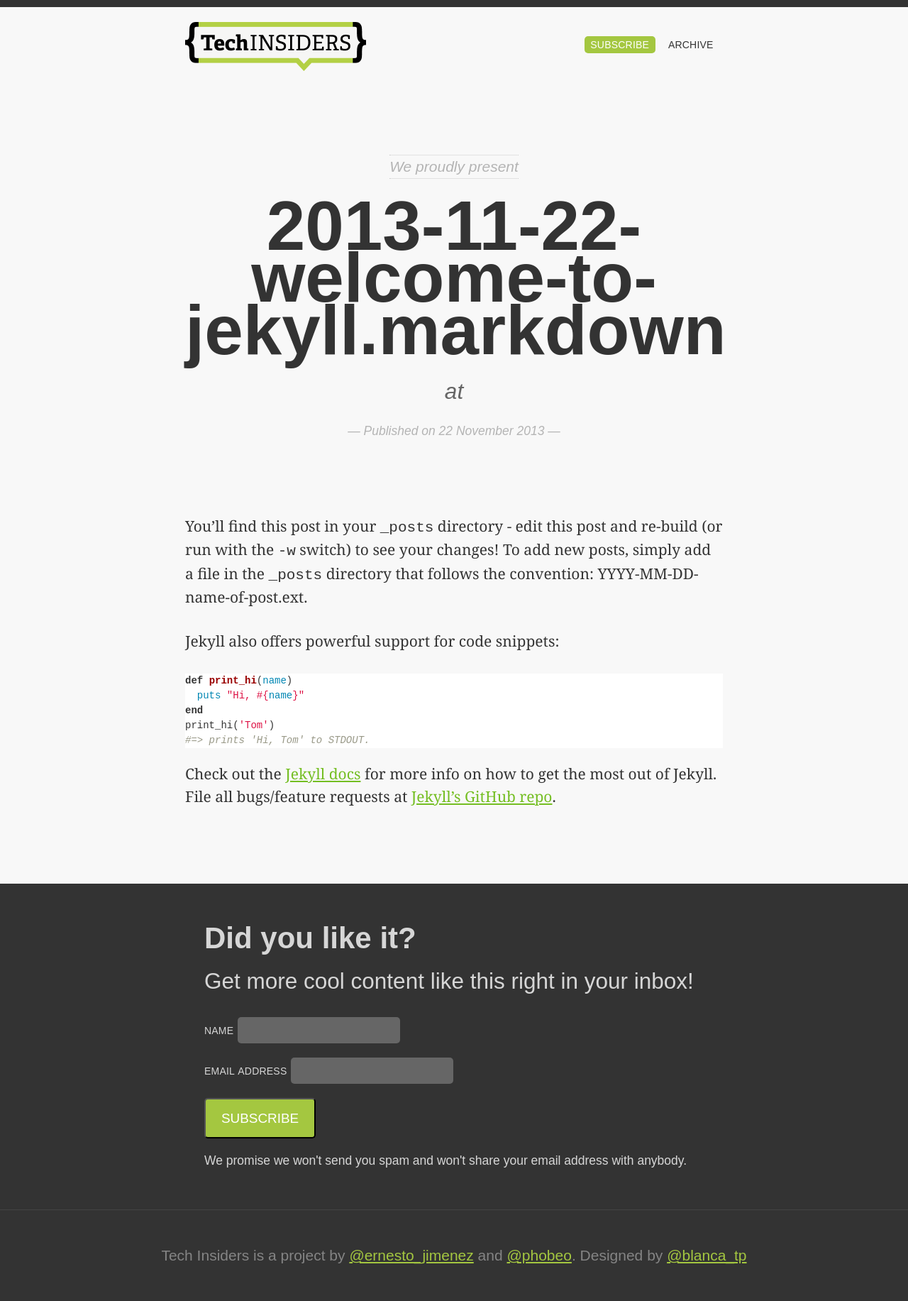
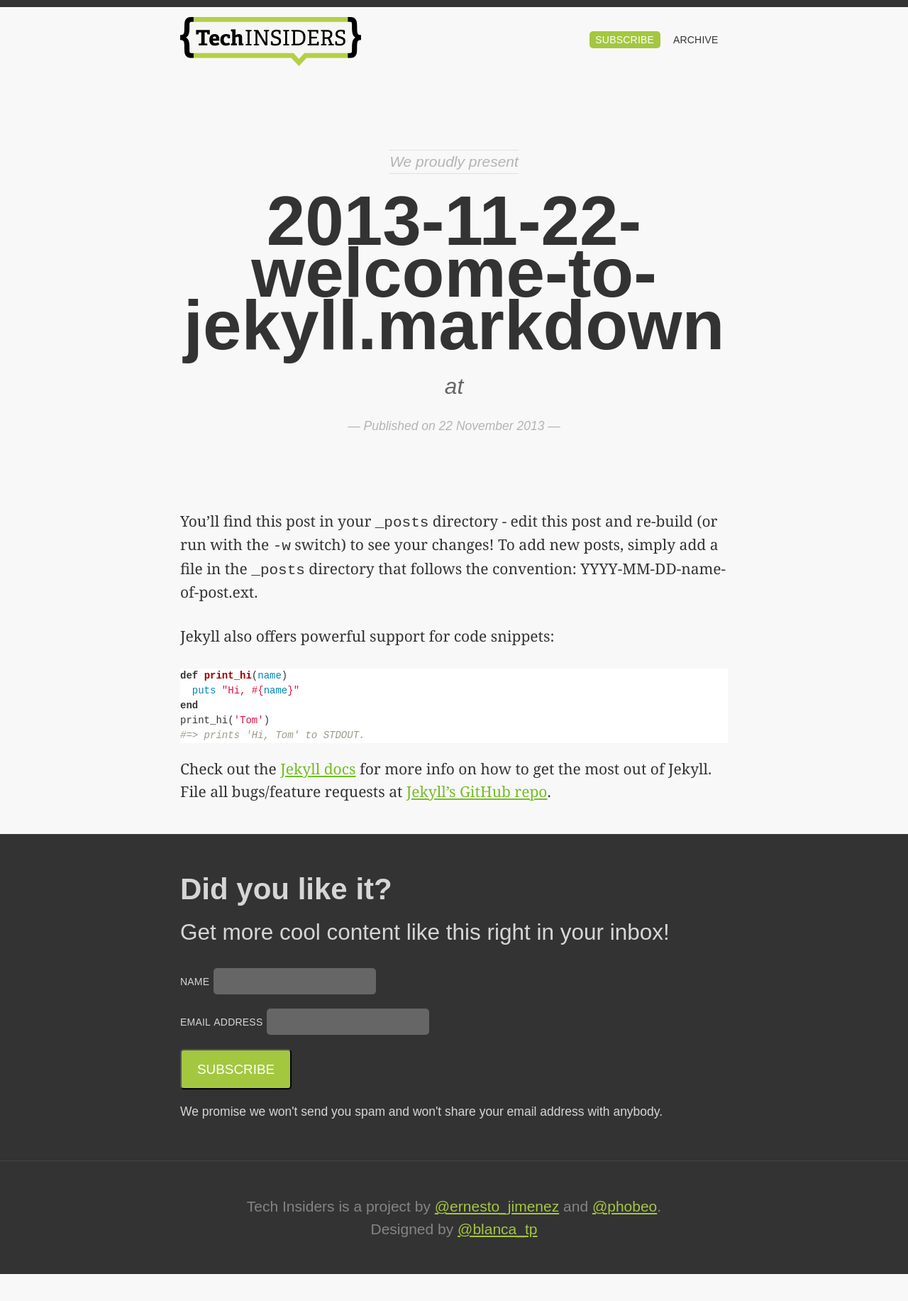
Before and after one commit to localistico/techinsiders.io, a Jekyll site: the page built from _posts/2013-11-22-welcome-to-jekyll.markdown, in a window 1280 px wide. Shown: the whole page at 71% size. Built offline with Jekyll 4.4.1, drawn with Linux system fonts in a browser that asks for light colours; Markdown is read by kramdown in place of the engine named in the settings; comment, search, counter and statistics services are not loaded; after the commit the page ends 1795 px from its top, so only the background shows below that.

Commit message:
Fix footer and subscribe paddings

```diff
--- a/_includes/subscribe_cta.html
+++ b/_includes/subscribe_cta.html
@@ -1,3 +1,4 @@
+<div class="band">
   <section id="subscribe" class="subscribe_cta">
     <h1>Did you like it?</h1>
     <h2>Get more cool content like this right in your inbox!</h2>
@@ -5,3 +6,4 @@
     <p>We promise we won't send you spam and won't share your email address
     with anybody.</p>
   </section>
+</div>
--- a/_layouts/default.html
+++ b/_layouts/default.html
@@ -29,12 +29,16 @@
       </div>
 
       {{ content }}
+      <div class="band">
         <footer>
-    <p>Tech Insiders is a project by <a
-      href="http://twitter.com/ernesto_jimenez">@ernesto_jimenez</a> and <a
-    href="http://twitter.com/phobeo">@phobeo</a>. Designed by   <a
-        href="http://twitter.com/blanca_tp">@blanca_tp</a></p>
+          <p>Tech Insiders is a project by
+          <a href="http://twitter.com/ernesto_jimenez">@ernesto_jimenez</a>
+          and
+          <a href="http://twitter.com/phobeo">@phobeo</a>.
+          <br/>
+          Designed by <a href="http://twitter.com/blanca_tp">@blanca_tp</a></p>
         </footer>
+      </div>
     </div>
 
 {% include google_analytics.html %}
--- a/css/main.css
+++ b/css/main.css
@@ -70,32 +70,27 @@ body {
   font-weight: 300;
   font-family: 'Georgia',  serif;
   color: #333;
-  text-align: center;
+  text-align: left;
   font-size: 14px;
   line-height: 150%;
   margin: 0;
 }
 
-div.site, div.header, article, .subscribe_cta {
+div.header, article, section, footer {
+  padding: 1em;
+  width: 55%;
   min-width: 800px;
+  margin: auto;
   -webkit-box-sizing: border-box;
   -moz-box-sizing: border-box;
   box-sizing: border-box;
 }
 
-.site {
-  text-align: left;
-  margin: auto;
-}
-
 .header {
-  padding: 1.5em;
   padding-bottom: 0.5em;
-  margin: auto;
   overflow: hidden;
   font-family: "adelle", Arial, Helvetica, 'Trebuchet MS',  sans-serif;
   display: table;
-  width: 55%;
 }
 
 div.header a {
@@ -225,9 +220,11 @@ div#introduction p {
 .header pre {
   line-height: 1.2em;
 }
+
 h1, h2, h3, h4 {
   font-family: "adelle", Arial, Helvetica, 'Trebuchet MS',  sans-serif;
 }
+
 h1 {
   font-size:3em;
   line-height: 100%;
@@ -259,10 +256,14 @@ p {
   margin-bottom: 30px;
 }
 
+div.band {
+  padding: 0;
+  background: #333;
+  border-top: 1px solid #444;
+}
+
 footer {
   padding: 2em 0;
-  background: #333;
-  border-top: 1px solid #444;
   text-align: center;
   color: rgba(255,255,255,0.4);
   font-family: "adelle", Arial, Helvetica, 'Trebuchet MS',  sans-serif;
@@ -278,12 +279,6 @@ footer a {
 
 footer a:hover, footer a:active {
   color: #8CBE22;
-}
-
-article {
-  margin: auto;
-  width: 55%;
-  padding: 1.5em;
 }
 
 article h3 {
@@ -337,9 +332,7 @@ p.meta:after {
 
 .subscribe_cta {
   color: rgba(255,255,255,0.8);
-  background: #333;
-  padding: 4em 22.5%;
-  margin-top: 4em;
+  padding: 4em 1em;
 }
 
 .subscribe_cta h1 {
@@ -361,12 +354,9 @@ p.meta:after {
 }
 
 @media screen and (max-width: 800px) {
-  div.site, div.header, article, .subscribe_cta {
+  div.header, article, section, footer {
     min-width: 0px;
     width: 100%;
-  }
-  div.site {
-    /*margin: 2em;*/
   }
   div.header{
     padding: 1.5em;
@@ -423,6 +413,7 @@ p.meta:after {
   div#introduction {
     margin-bottom: 4em;
   }
+
   .subscribe_cta, footer {
     padding: 4em 2em;
   }
```
Lines whose indentation alone changed are shown as unchanged.
